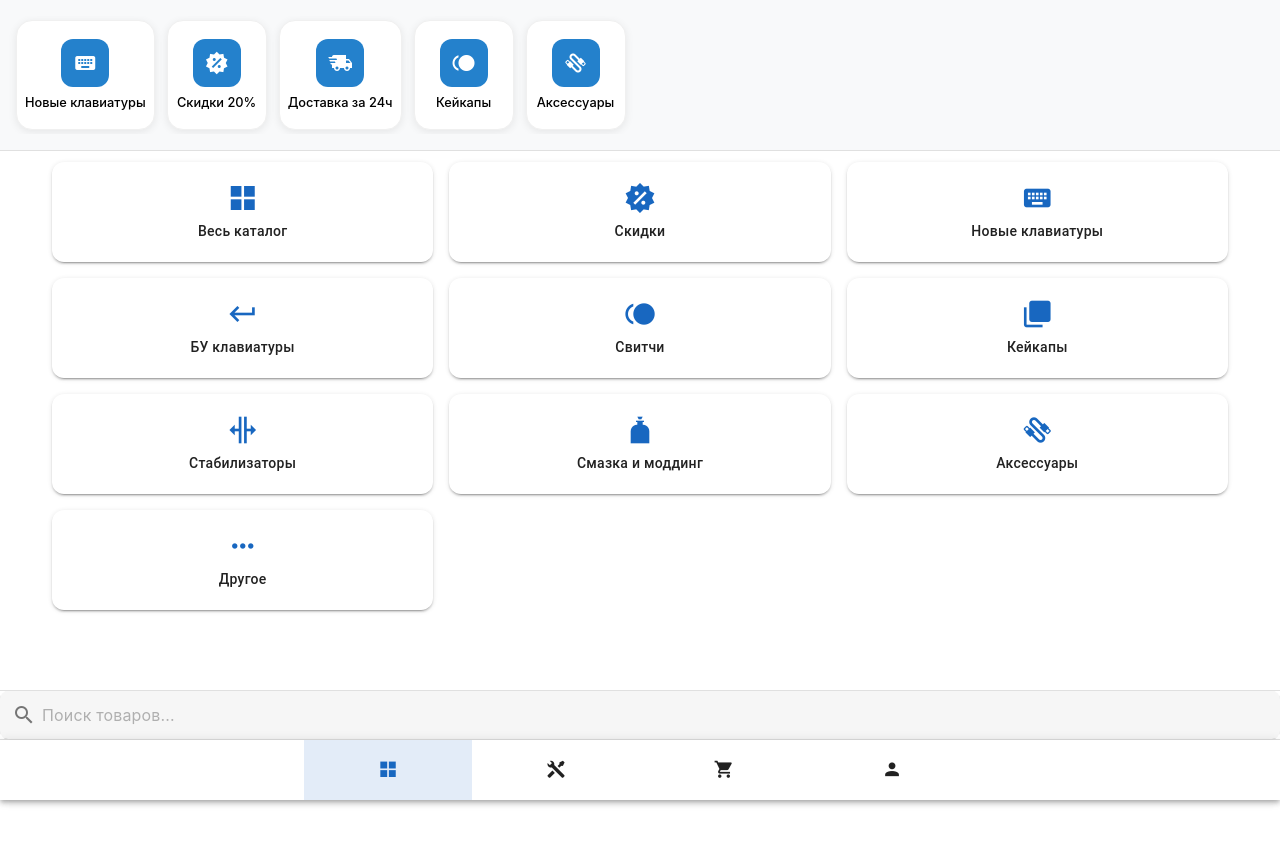
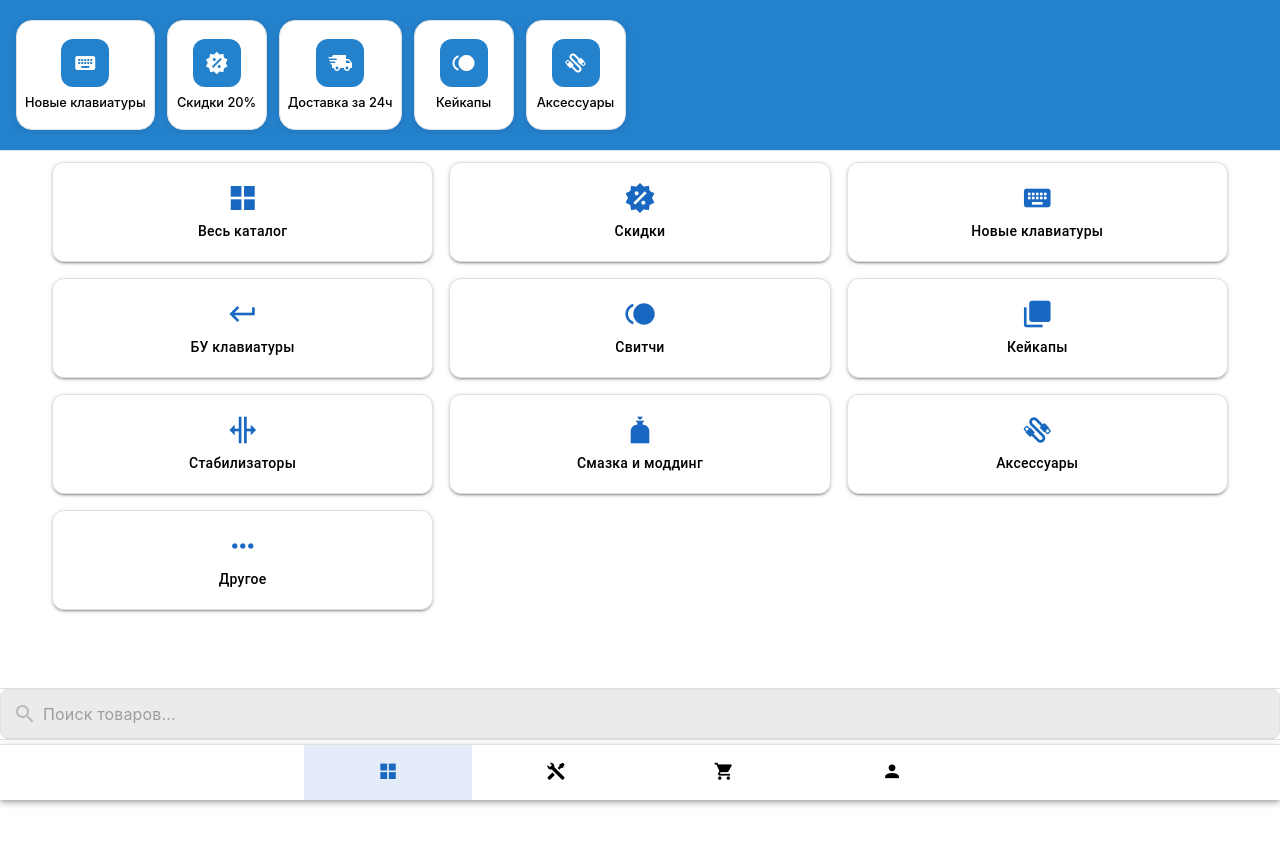
Before and after one commit to good-artem/Mechboards_app, a Vue app in the folder front/: page /catalog in a window 1280 px wide. Shown: the top 844 px of the page. Built offline with nearby package versions, Linux system fonts and the light colour scheme.

Commit message:
add styles

```diff
--- a/front/src/App.vue
+++ b/front/src/App.vue
@@ -33,29 +33,129 @@ export default {
 body {
   margin: 0;
   padding: 0;
-  background: var(--tg-theme-bg-color, #f5f5f5);
+  background: var(--tg-theme-bg-color, #ffffff);
   color: var(--tg-theme-text-color, #000000);
   font-family: -apple-system, BlinkMacSystemFont, 'Segoe UI', Roboto, sans-serif;
 }
 
-.main-content {
-  margin-bottom: 120px; /* Высота поиска + навбара */
-  min-height: calc(100vh - 120px);
-  padding: 0 8px;
+/* Принудительное применение темы Telegram ко всем элементам */
+.v-application {
+  background: var(--tg-theme-bg-color, #ffffff) !important;
+  color: var(--tg-theme-text-color, #000000) !important;
 }
 
-/* Стили для Vuetify компонентов */
+/* Текстовые элементы */
+.v-card-title,
+.v-card-text,
+.v-list-item-title,
+.v-list-item-subtitle,
+.v-label,
+.v-field__input,
+.v-select__selection-text {
+  color: var(--tg-theme-text-color, #000000) !important;
+}
+
+/* Карточки */
+.v-card {
+  background: var(--tg-theme-bg-color, #ffffff) !important;
+  color: var(--tg-theme-text-color, #000000) !important;
+  border: 1px solid var(--tg-theme-hint-color, #e0e0e0) !important;
+}
+
+/* Списки */
+.v-list {
+  background: var(--tg-theme-bg-color, #ffffff) !important;
+  color: var(--tg-theme-text-color, #000000) !important;
+}
+
+.v-list-item {
+  color: var(--tg-theme-text-color, #000000) !important;
+}
+
+/* Поля ввода */
+.v-field {
+  background: var(--tg-theme-secondary-bg-color, #f5f5f5) !important;
+  color: var(--tg-theme-text-color, #000000) !important;
+}
+
+.v-field__input {
+  color: var(--tg-theme-text-color, #000000) !important;
+}
+
+.v-field__prepend-inner .v-icon {
+  color: var(--tg-theme-hint-color, #999999) !important;
+}
+
+/* Навбар */
 .v-bottom-navigation {
-  position: fixed !important;
-  bottom: 0;
-  left: 0;
-  right: 0;
-  z-index: 100;
-  height: 60px !important;
+  background: var(--tg-theme-bg-color, #ffffff) !important;
+  border-top: 1px solid var(--tg-theme-hint-color, #e0e0e0) !important;
+}
+
+.v-btn {
+  color: var(--tg-theme-text-color, #000000) !important;
 }
 
 .v-btn--active {
   color: var(--tg-theme-button-color, #2481cc) !important;
   background: transparent !important;
 }
+
+.v-icon {
+  color: inherit !important;
+}
+
+/* Диалоги */
+.v-dialog .v-card {
+  background: var(--tg-theme-bg-color, #ffffff) !important;
+  color: var(--tg-theme-text-color, #000000) !important;
+}
+
+/* Селекты */
+.v-select .v-field {
+  background: var(--tg-theme-secondary-bg-color, #f5f5f5) !important;
+}
+
+.v-menu .v-overlay__content {
+  background: var(--tg-theme-bg-color, #ffffff) !important;
+  color: var(--tg-theme-text-color, #000000) !important;
+}
+
+.v-list-item--active {
+  background: var(--tg-theme-secondary-bg-color, #f5f5f5) !important;
+}
+
+.main-content {
+  margin-bottom: 120px;
+  min-height: calc(100vh - 120px);
+  padding: 0 8px;
+  background: var(--tg-theme-bg-color, #ffffff);
+}
+
+/* Карусель новостей */
+.news-carousel-container {
+  background: var(--tg-theme-secondary-bg-color, #f8f9fa) !important;
+  border-bottom: 1px solid var(--tg-theme-hint-color, #e0e0e0) !important;
+}
+
+.carousel-container {
+  background: var(--tg-theme-button-color, #2481cc) !important;
+}
+
+.news-item {
+  background: var(--tg-theme-bg-color, #ffffff) !important;
+  color: var(--tg-theme-text-color, #000000) !important;
+  border: 1px solid var(--tg-theme-hint-color, #e0e0e0) !important;
+}
+
+.news-text {
+  color: var(--tg-theme-text-color, #000000) !important;
+}
+
+/* Категории */
+.category-card {
+  background: var(--tg-theme-bg-color, #ffffff) !important;
+  color: var(--tg-theme-text-color, #000000) !important;
+  border: 1px solid var(--tg-theme-hint-color, #e0e0e0) !important;
+}
 </style>
--- a/front/src/components/CategoryCard.vue
+++ b/front/src/components/CategoryCard.vue
@@ -33,10 +33,17 @@ export default {
     align-items: center;
     justify-content: center;
     border-radius: 12px;
+    background: var(--tg-theme-bg-color, #ffffff);
+    border: 1px solid var(--tg-theme-hint-color, #e0e0e0);
+    color: var(--tg-theme-text-color, #000000);
 }
 
 .category-card:hover {
     transform: translateY(-2px);
     box-shadow: 0 4px 12px rgba(0,0,0,0.15) !important;
 }
+
+:deep(.v-card-text) {
+    color: var(--tg-theme-text-color, #000000) !important;
+}
 </style>
--- a/front/src/components/NewsCarousel.vue
+++ b/front/src/components/NewsCarousel.vue
@@ -54,6 +54,7 @@ export default {
 .news-carousel {
     height: 150px;
     padding: 16px 0;
+    background: var(--tg-theme-button-color, #2481cc);
 }
 
 .news-scroll {
@@ -85,7 +86,7 @@ export default {
     cursor: pointer;
     transition: all 0.3s ease;
     box-shadow: 0 2px 8px rgba(0, 0, 0, 0.08);
-    border: 1px solid var(--tg-theme-hint-color, #f0f0f0);
+    border: 1px solid var(--tg-theme-hint-color, #e0e0e0);
 }
 
 .news-item:hover {
--- a/front/src/components/ProductCard.vue
+++ b/front/src/components/ProductCard.vue
@@ -56,6 +56,7 @@ export default {
     background: var(--tg-theme-bg-color, #ffffff);
     box-shadow: 0 2px 8px rgba(0, 0, 0, 0.1);
     transition: all 0.3s ease;
+    border: 1px solid var(--tg-theme-hint-color, #e0e0e0);
 }
 
 .product-card:hover {
@@ -147,5 +148,6 @@ export default {
 
 .add-to-cart-btn .v-icon {
     font-size: 20px;
+    color: white !important;
 }
 </style>
--- a/front/src/views/CatalogView.vue
+++ b/front/src/views/CatalogView.vue
@@ -319,8 +319,18 @@ export default {
     overflow-y: auto;
 }
 
-.telegram-select .v-field {
-    background: var(--tg-theme-secondary-bg-color, #f1f1f1) !important;
+/* Стили для селектов в фильтрах */
+:deep(.v-select .v-field) {
+  background: var(--tg-theme-secondary-bg-color, #f5f5f5) !important;
+  color: var(--tg-theme-text-color, #000000) !important;
+}
+
+:deep(.v-select .v-field__input) {
+  color: var(--tg-theme-text-color, #000000) !important;
+}
+
+:deep(.v-select .v-label) {
+  color: var(--tg-theme-text-color, #000000) !important;
 }
 
 .filter-btn, .back-btn {
--- a/front/src/views/ProfileView.vue
+++ b/front/src/views/ProfileView.vue
@@ -88,3 +88,25 @@ export default {
     }
 }
 </script>
+
+
+<style scoped>
+:deep(.v-card) {
+  background: var(--tg-theme-bg-color, #ffffff) !important;
+  color: var(--tg-theme-text-color, #000000) !important;
+}
+
+:deep(.v-card-title),
+:deep(.v-card-text) {
+  color: var(--tg-theme-text-color, #000000) !important;
+}
+
+:deep(.v-list) {
+  background: var(--tg-theme-bg-color, #ffffff) !important;
+  color: var(--tg-theme-text-color, #000000) !important;
+}
+
+:deep(.v-list-item) {
+  color: var(--tg-theme-text-color, #000000) !important;
+}
+</style>
```
